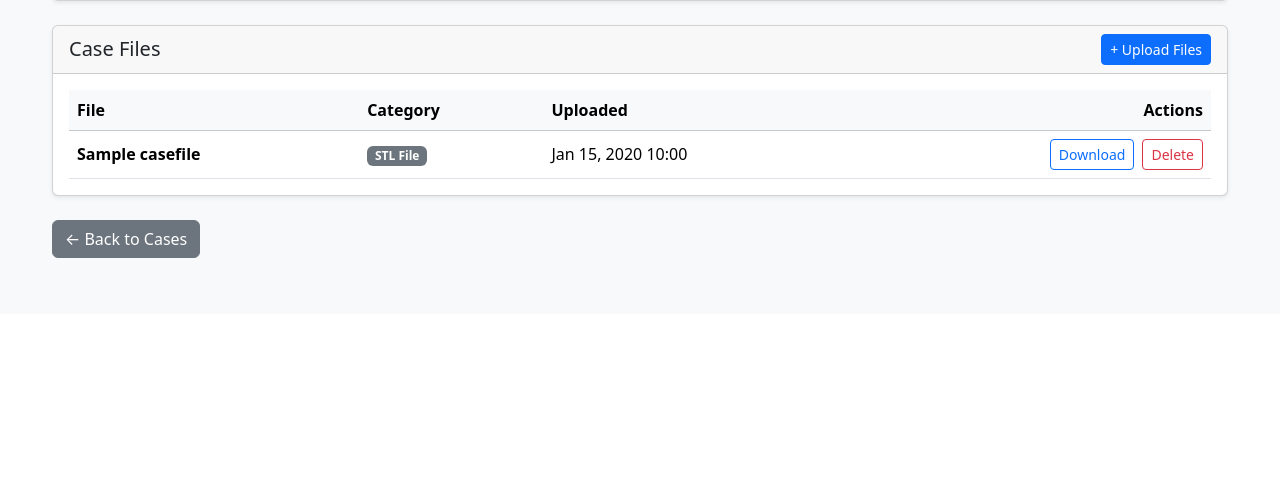
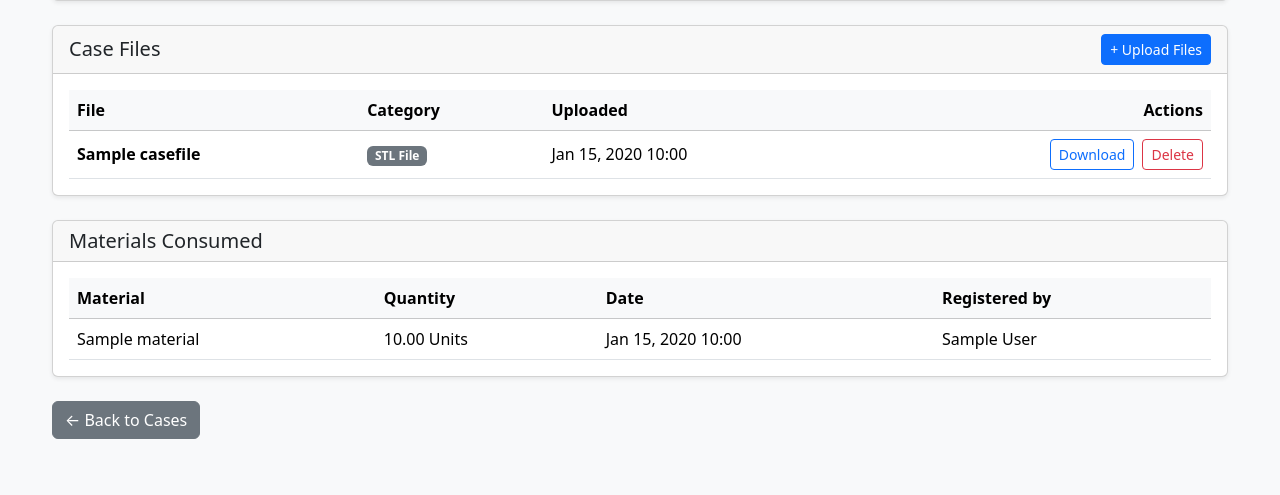
Before and after one commit to ssalazaro8/DentiFlow, a Django app: page /cases/1/ in a window 1280 px wide. Shown: the part 1599-2094 px from the top of the page. Before the commit the page ends 1857 px from the top, so only its background shows below. Run offline with Django 5.2, Linux system fonts and the light colour scheme; tables that the repository leaves empty hold one stand-in row (values such as "Sample post").

Commit message:
feat: FR-13 record materials consumed per dental case and discount stock

```diff
--- a/apps/dental_cases/templates/dental_cases/detail.html
+++ b/apps/dental_cases/templates/dental_cases/detail.html
@@ -435,6 +435,9 @@
 
 </div>
 
+{% load inventory_tags %}
+{% material_consumption_panel dental_case %}
+
 
 <div class="mt-4">
 
--- a/apps/dental_cases/templates/dental_cases/list.html
+++ b/apps/dental_cases/templates/dental_cases/list.html
@@ -354,4 +354,6 @@
     </div>
 
 </div>
+{% endif %}
+
 {% endblock %}
--- a/apps/inventory/models.py
+++ b/apps/inventory/models.py
@@ -1,3 +1,4 @@
+from django.conf import settings
 from django.db import models
 
 
@@ -26,3 +27,35 @@ class Material(models.Model):
 
     def __str__(self):
         return self.name
+
+class MaterialConsumption(models.Model):
+
+
+    # FR-13: material consumido por un caso dental durante su produccion.
+
+
+    dental_case = models.ForeignKey(
+        "dental_cases.DentalCase",
+        on_delete=models.CASCADE,
+        related_name="material_consumptions",
+    )
+    material = models.ForeignKey(
+        Material,
+        on_delete=models.PROTECT,
+        related_name="consumptions",
+    )
+    quantity = models.DecimalField(max_digits=10, decimal_places=2)
+    consumed_at = models.DateTimeField(auto_now_add=True)
+    registered_by = models.ForeignKey(
+        settings.AUTH_USER_MODEL,
+        on_delete=models.PROTECT,
+        related_name="material_consumptions",
+    )
+
+    class Meta:
+        ordering = ["-consumed_at", "-id"]
+        verbose_name = "Material Consumption"
+        verbose_name_plural = "Material Consumptions"
+
+    def __str__(self):
+        return f"{self.dental_case} - {self.material} x {self.quantity}"
--- a/apps/inventory/selectors.py
+++ b/apps/inventory/selectors.py
@@ -1,4 +1,4 @@
-from .models import Material
+from .models import Material, MaterialConsumption
 
 
 class MaterialSelector:
@@ -10,3 +10,13 @@ class MaterialSelector:
     @staticmethod
     def get_by_id(id):
         return Material.objects.get(id=id)
+
+class MaterialConsumptionSelector:
+
+    @staticmethod
+    def for_case(dental_case):
+        return (
+            MaterialConsumption.objects
+            .filter(dental_case=dental_case)
+            .select_related("material", "registered_by")
+        )
--- /dev/null
+++ b/apps/inventory/templatetags/inventory_tags.py
@@ -0,0 +1,31 @@
+from django import template
+
+from apps.dental_cases.models import DentalCase
+
+from ..forms import MaterialConsumptionForm
+from ..permissions import can_register_consumption
+from ..selectors import MaterialConsumptionSelector
+
+register = template.Library()
+
+
+@register.inclusion_tag(
+    "inventory/includes/material_consumption_panel.html",
+    takes_context=True,
+)
+def material_consumption_panel(context, dental_case):
+    """FR-13: panel de materiales consumidos dentro del detalle del caso."""
+
+    request = context["request"]
+    can_register = (
+        dental_case.status == DentalCase.Status.IN_PROGRESS
+        and can_register_consumption(request.user, dental_case)
+    )
+
+    return {
+        "dental_case": dental_case,
+        "consumptions": MaterialConsumptionSelector.for_case(dental_case),
+        "can_register": can_register,
+        "form": MaterialConsumptionForm() if can_register else None,
+        "csrf_token": context.get("csrf_token"),
+    }
--- a/apps/inventory/urls.py
+++ b/apps/inventory/urls.py
@@ -15,4 +15,10 @@ urlpatterns = [
         views.material_update_stock,
         name="material_update_stock"
     ),
+
+    path(
+        "cases/<int:case_id>/consumptions/new/",
+        views.register_material_consumption,
+        name="register_material_consumption"
+    ),
 ]
--- /dev/null
+++ b/templates/inventory/includes/material_consumption_panel.html
@@ -0,0 +1,55 @@
+<div class="card shadow-sm mb-4">
+
+    <div class="card-header">
+        <h5 class="mb-0">Materials Consumed</h5>
+    </div>
+
+    <div class="card-body">
+
+        {% if can_register %}
+            <form
+                method="post"
+                action="{% url 'register_material_consumption' dental_case.id %}"
+                class="row g-2 mb-4"
+            >
+                {% csrf_token %}
+                <div class="col-md-6">{{ form.material }}</div>
+                <div class="col-md-3">{{ form.quantity }}</div>
+                <div class="col-md-3">
+                    <button type="submit" class="btn btn-primary w-100">
+                        Record consumption
+                    </button>
+                </div>
+            </form>
+        {% endif %}
+
+        {% if consumptions %}
+            <div class="table-responsive">
+                <table class="table table-hover align-middle mb-0">
+                    <thead class="table-light">
+                        <tr>
+                            <th>Material</th>
+                            <th>Quantity</th>
+                            <th>Date</th>
+                            <th>Registered by</th>
+                        </tr>
+                    </thead>
+                    <tbody>
+                        {% for consumption in consumptions %}
+                            <tr>
+                                <td>{{ consumption.material.name }}</td>
+                                <td>{{ consumption.quantity }} {{ consumption.material.get_unit_type_display }}</td>
+                                <td>{{ consumption.consumed_at|date:"M d, Y H:i" }}</td>
+                                <td>{{ consumption.registered_by.get_full_name|default:consumption.registered_by.username }}</td>
+                            </tr>
+                        {% endfor %}
+                    </tbody>
+                </table>
+            </div>
+        {% else %}
+            <p class="text-muted mb-0">No materials have been recorded for this case yet.</p>
+        {% endif %}
+
+    </div>
+
+</div>
```
Also changed, not shown: apps/inventory/admin.py (+11 -1 lines), apps/inventory/forms.py (+24 -0 lines), apps/inventory/permissions.py (added, +18 -0 lines), apps/inventory/services.py (+38 -2 lines), apps/inventory/views.py (+40 -2 lines), apps/laboratories/forms.py (+12 -0 lines), apps/inventory/migrations/0002_materialconsumption.py (added), apps/inventory/templatetags/__init__.py (added).
